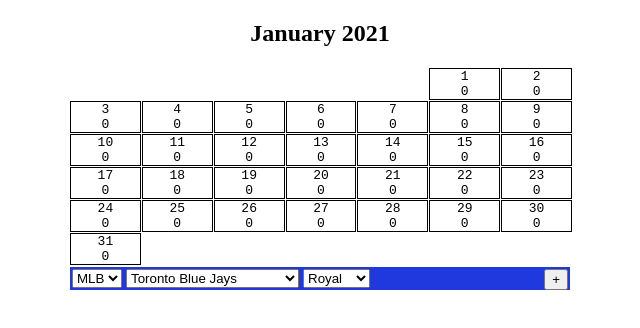
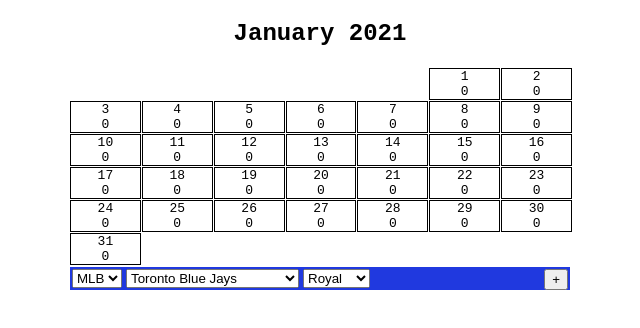
Before and after one commit to jdw1996/sports-schedule, a React (Create React App) app: page / in a window 1280 px wide. Shown: the top 328 px of the page, without its empty margins (320-960 px from the left). Built offline with nearby package versions, Linux system fonts and the light colour scheme.

Commit message:
Switch to monospace font

```diff
--- a/src/index.css
+++ b/src/index.css
@@ -1,7 +1,7 @@
 body {
   width: 500px;
   margin: 0 auto;
-  font-family: serif;
+  font-family: 'Anonymous Pro', monospace;
   text-align: center;
 }
 
@@ -21,8 +21,8 @@ button {
 .day {
   width: 100%;
   border: 1px solid black;
-  font-family: monospace;
   text-align: center;
+  font-size: small;
 }
 
 .favourite-team {
```
